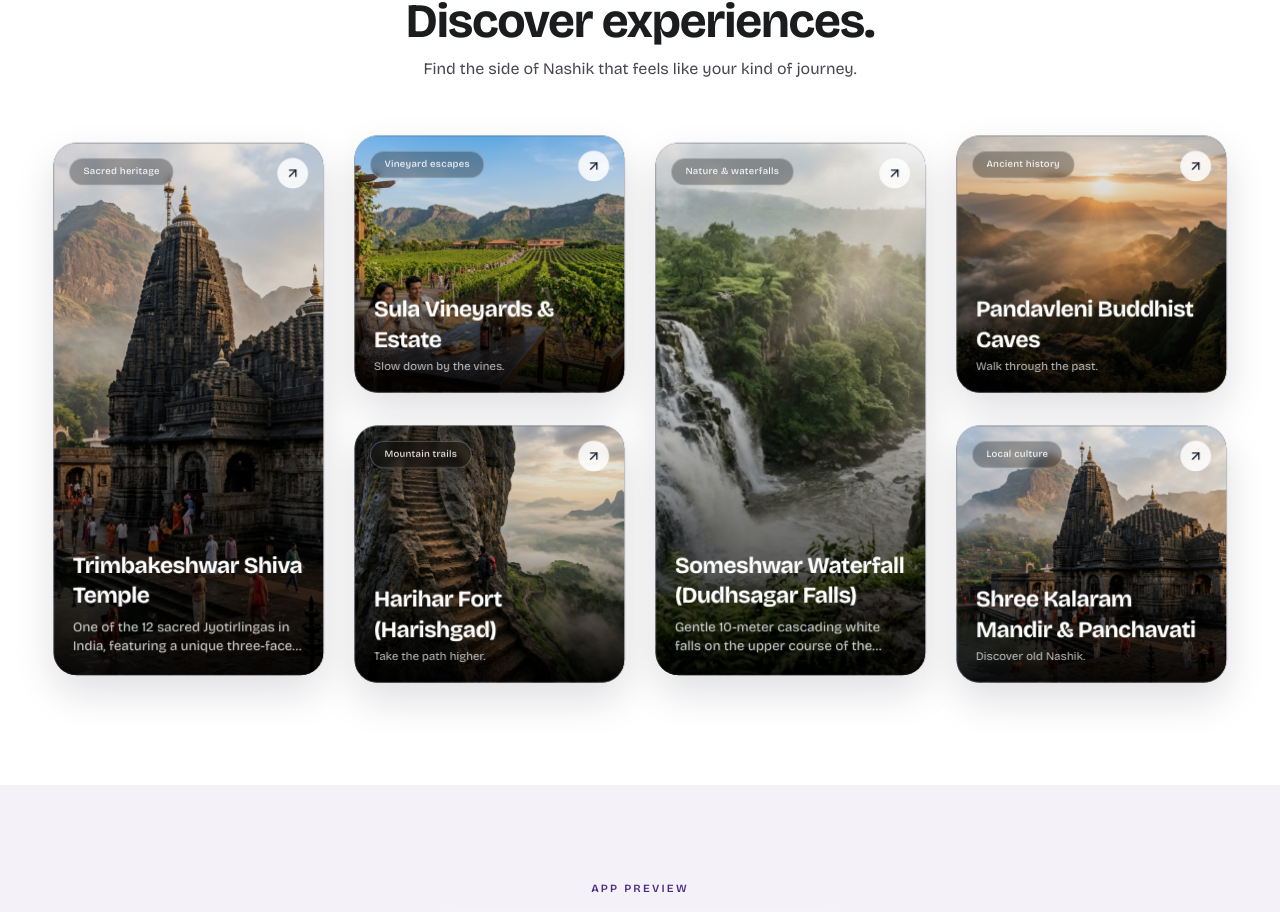
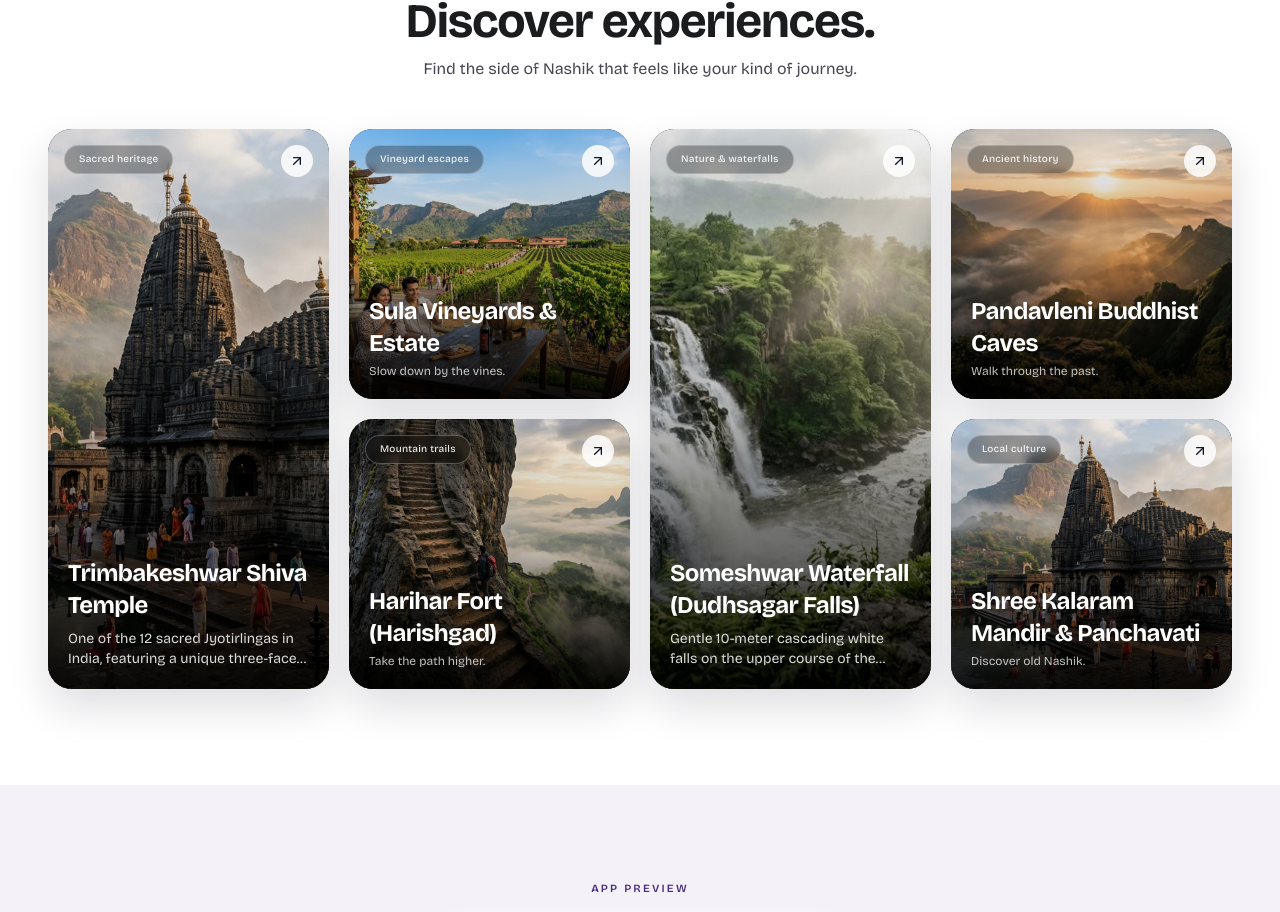
Before and after one commit to sooubh/nashik, a Next.js app: page / in a window 1280 px wide. Shown: the part 1631-2543 px from the top of the page. Built offline with nearby package versions, Linux system fonts and the light colour scheme.

Commit message:
Finalize 3D motion states and reduced-motion behavior

```diff
--- a/src/components/landing/DiscoverExperiences.tsx
+++ b/src/components/landing/DiscoverExperiences.tsx
@@ -95,11 +95,11 @@ export function DiscoverExperiences() {
                 rel="noopener noreferrer"
                 aria-label={'Discover ' + place.name + ' on Google Maps'}
                 initial={reduceMotion ? false : { opacity: 0, y: 44, rotateX: 8, scale: 0.96 }}
-                whileInView={reduceMotion ? undefined : { opacity: 1, y: 0 }}
+                whileInView={reduceMotion ? undefined : { opacity: 1, y: 0, rotateX: 0, scale: 1 }}
                 viewport={{ once: true, amount: 0.1 }}
                 transition={{ duration: 0.72, delay: Math.min(index * 0.075, 0.3), ease: [0.22, 1, 0.36, 1] }}
                 whileHover={reduceMotion ? undefined : { y: -10, rotateX: 2, rotateY: -2, scale: 1.018 }}
-                style={{ perspective: 1100, transformStyle: 'preserve-3d' }}
+                style={{ transformPerspective: 1100, transformStyle: 'preserve-3d' }}
                 className={'group relative min-h-0 overflow-hidden rounded-[24px] bg-slate-900 shadow-[0_18px_42px_rgba(21,17,35,0.14)] ring-1 ring-inset ring-black/5 ' + card.layout}
               >
                 <Image
```
